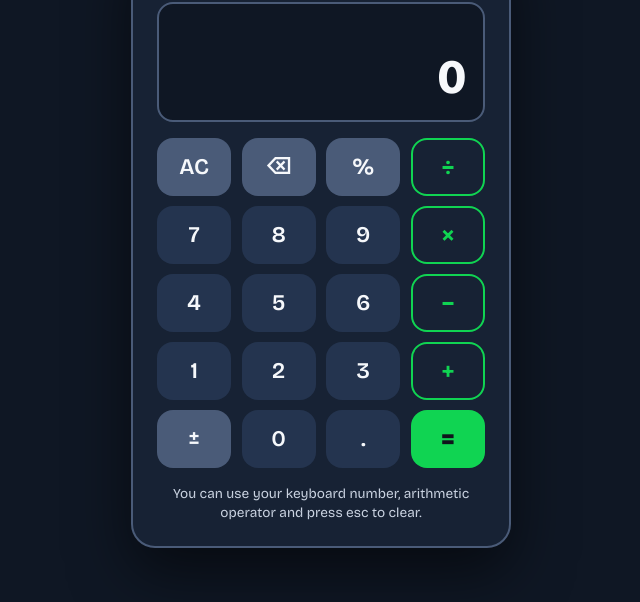
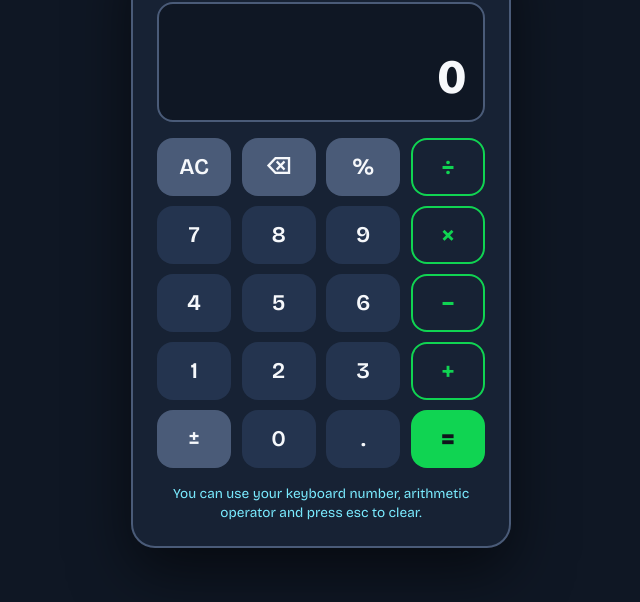
Before and after one commit to karimbangura/codealpha_task2, a plain HTML site: page index.html in a window 1280 px wide. Shown: the part 158-760 px from the top of the page, without its empty margins (319-959 px from the left). Drawn offline with nearby package versions, Linux system fonts and the light colour scheme.

Commit message:
Update body text color to rgb(122, 235, 255)

```diff
--- a/style.css
+++ b/style.css
@@ -157,6 +157,7 @@ body {
   color: var(--muted);
   font-size: .85rem;
   text-align: center;
+  color: rgb(122, 235, 255);
 }
 
 
```
